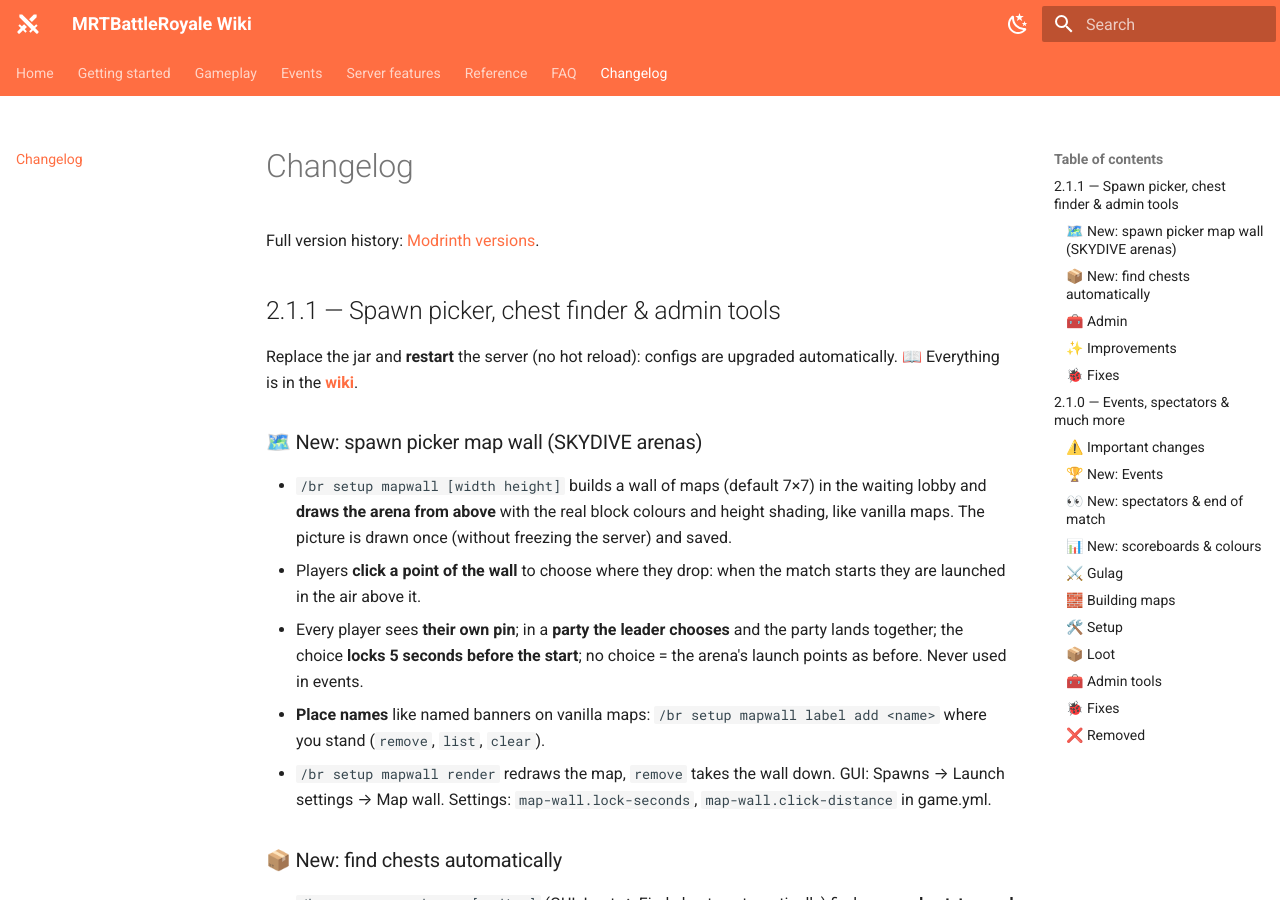
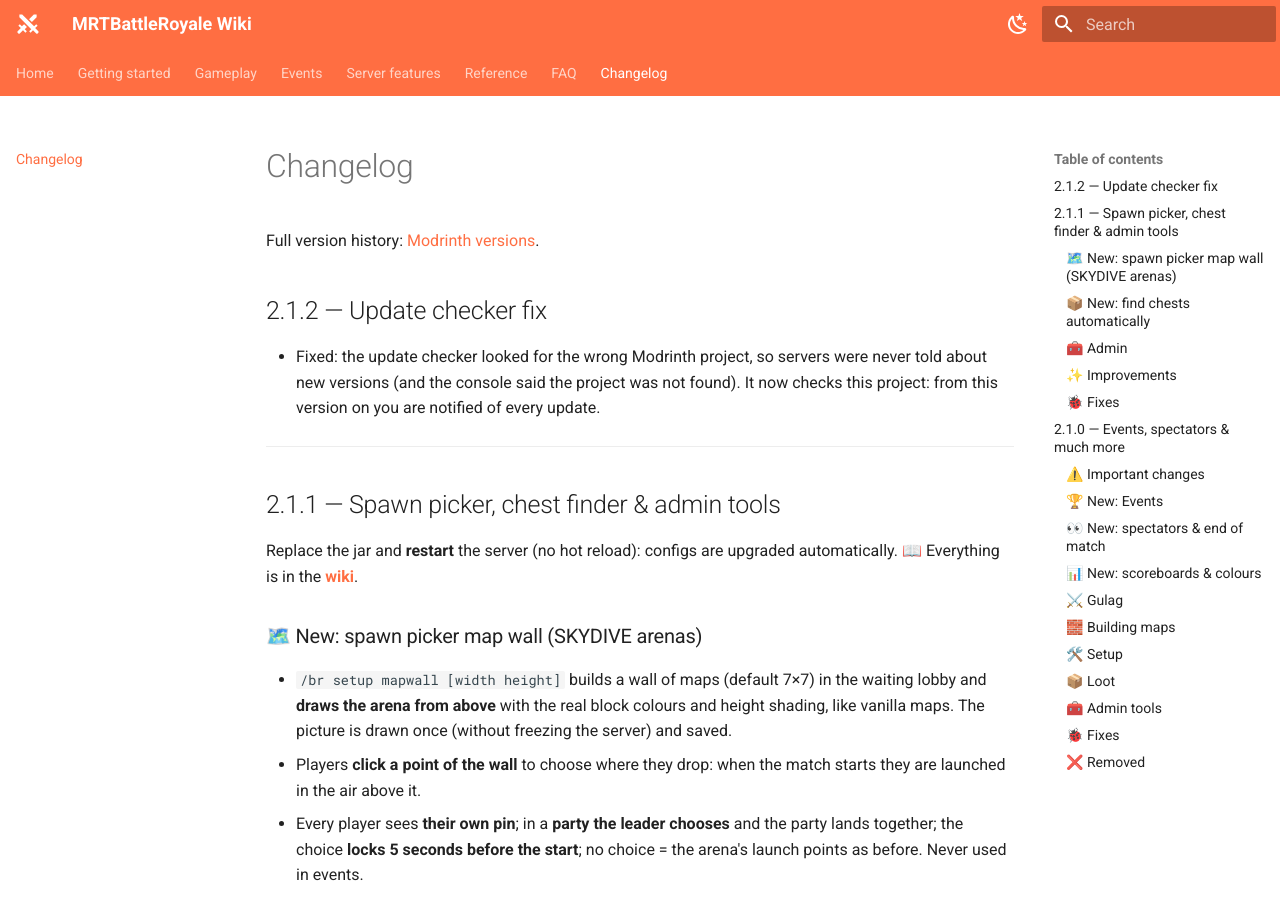
Before and after one commit to Giuseppe-Marco/mrtbattleroyale-wiki, an MkDocs documentation site: the page built from docs/changelog.md, in a window 1280 px wide and 900 px high. Built offline with MkDocs 1.6.1 and Material for MkDocs 9.7.7, drawn with Linux system fonts in a browser that asks for light colours.

Commit message:
Modrinth project battleroyalepremium, 2.1.2
Co-Authored-By: Claude Opus 5.5 <noreply@anthropic.com>

````diff
--- a/docs/changelog.md
+++ b/docs/changelog.md
@@ -1,6 +1,12 @@
 # Changelog
 
-Full version history: [Modrinth versions](https://modrinth.com/plugin/mrtbattleroyale/versions).
+Full version history: [Modrinth versions](https://modrinth.com/plugin/battleroyalepremium/versions).
+
+## 2.1.2 — Update checker fix
+
+- Fixed: the update checker looked for the wrong Modrinth project, so servers were never told about new versions (and the console said the project was not found). It now checks this project: from this version on you are notified of every update.
+
+---
 
 ## 2.1.1 — Spawn picker, chest finder & admin tools
 
--- a/docs/getting-started/installation.md
+++ b/docs/getting-started/installation.md
@@ -28,7 +28,7 @@ None of these are required. Install them only if you want what they add.
 ## Installing
 
 1. Stop the server.
-2. Put `MRTBattleRoyale-2.1.1.jar` in the `plugins/` folder.
+2. Put `MRTBattleRoyale-2.1.2.jar` in the `plugins/` folder.
 3. Start the server. The plugin creates its folder `plugins/MRTBattleRoyale/` with all the default files.
 4. Pick your language in `config.yml` (see [Language](#language) below).
 5. Stand where your hub should be and run `/br setlobby`.
--- a/docs/reference/api.md
+++ b/docs/reference/api.md
@@ -6,7 +6,7 @@ Other plugins (bots, scoreboards, rewards, anti-cheat exemptions...) can read th
 
 The API ships inside the plugin jar; there is no separate artifact.
 
-1. Add `MRTBattleRoyale-2.1.1.jar` to your project as a **compile-only** dependency (it must not be shaded into your plugin).
+1. Add `MRTBattleRoyale-2.1.2.jar` to your project as a **compile-only** dependency (it must not be shaded into your plugin).
 
     === "Maven"
 
@@ -14,9 +14,9 @@ The API ships inside the plugin jar; there is no separate artifact.
         <dependency>
             <groupId>it.mrt</groupId>
             <artifactId>MRTBattleRoyale</artifactId>
-            <version>2.1.1</version>
+            <version>2.1.2</version>
             <scope>system</scope>
-            <systemPath>${project.basedir}/libs/MRTBattleRoyale-2.1.1.jar</systemPath>
+            <systemPath>${project.basedir}/libs/MRTBattleRoyale-2.1.2.jar</systemPath>
         </dependency>
         ```
 
@@ -24,7 +24,7 @@ The API ships inside the plugin jar; there is no separate artifact.
 
         ```groovy
         dependencies {
-            compileOnly files('libs/MRTBattleRoyale-2.1.1.jar')
+            compileOnly files('libs/MRTBattleRoyale-2.1.2.jar')
         }
         ```
 
--- a/mkdocs.yml
+++ b/mkdocs.yml
@@ -45,7 +45,7 @@ theme:
 extra:
   social:
     - icon: simple/modrinth
-      link: https://modrinth.com/plugin/mrtbattleroyale
+      link: https://modrinth.com/plugin/battleroyalepremium
       name: MRTBattleRoyale on Modrinth
 
 extra_css:
````
Also changed, not shown: docs/index.md (+1 -1 lines).
